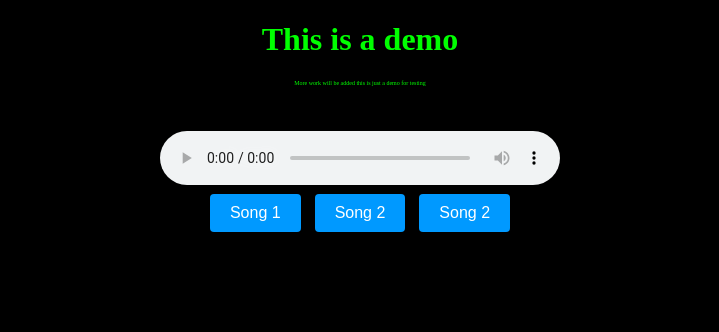
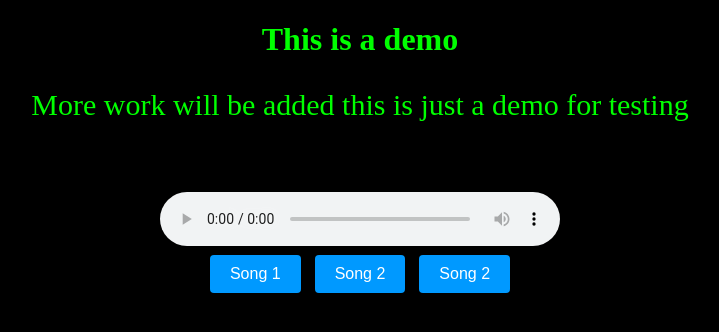
Before and after one commit to dhkiller350/music-player, a plain HTML site: page index.html in a window 1280 px wide. Shown: the whole page, without its empty margins (280-999 px from the left). Drawn offline with Linux system fonts and the light colour scheme.

Commit message:
Update style.css

```diff
--- a/style.css
+++ b/style.css
@@ -37,5 +37,5 @@ h1{
 p{
     color:lime;
     text-align:center;
-    font-size:30%;
+    font-size:30px;
 }
```
